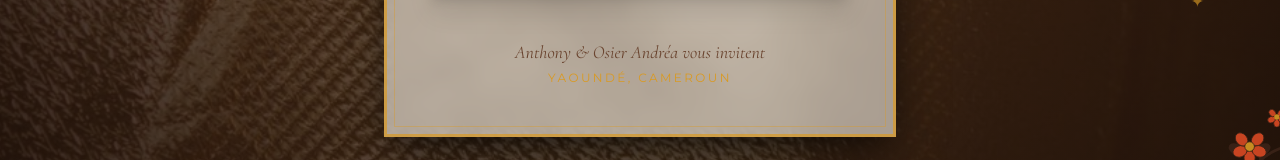
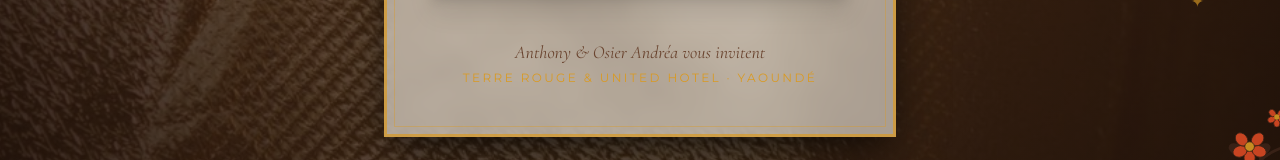
Before and after one commit to Bnfs/mariage-anthony-osier, a React (Vite) app: page / in a window 1280 px wide. Shown: the part 645-805 px from the top of the page. Built offline with nearby package versions, Linux system fonts and the light colour scheme.

Commit message:
Afficher les lieux exacts (Terre Rouge & United Hotel) au lieu du nom de ville seul

```diff
--- a/src/components/Envelope.jsx
+++ b/src/components/Envelope.jsx
@@ -154,7 +154,7 @@ export default function Envelope({ onOpen }) {
           Anthony &amp; Osier Andréa vous invitent
         </p>
         <p className="mt-1 text-[10px] md:text-xs uppercase tracking-[0.2em] text-mustard text-center">
-          Yaoundé, Cameroun
+          Terre Rouge &amp; United Hotel · Yaoundé
         </p>
       </motion.div>
     </motion.div>
--- a/src/pages/MenuPage.jsx
+++ b/src/pages/MenuPage.jsx
@@ -110,7 +110,7 @@ export default function MenuPage() {
             <span className="h-px w-8 md:w-12 bg-mustard" />
           </div>
           <p className="text-xs md:text-sm uppercase tracking-[0.2em] text-coral mt-2 mb-10 md:mb-14">
-            Yaoundé, Cameroun
+            Terre Rouge &amp; United Hotel · Yaoundé
           </p>
         </Reveal>
 
--- a/src/pages/ProgrammePage.jsx
+++ b/src/pages/ProgrammePage.jsx
@@ -109,7 +109,7 @@ export default function ProgrammePage() {
             <span className="h-px w-8 md:w-12 bg-mustard" />
           </div>
           <p className="text-xs md:text-sm uppercase tracking-[0.2em] text-coral mt-2 mb-10 md:mb-14">
-            Yaoundé, Cameroun
+            Terre Rouge &amp; United Hotel · Yaoundé
           </p>
         </Reveal>
 
```
